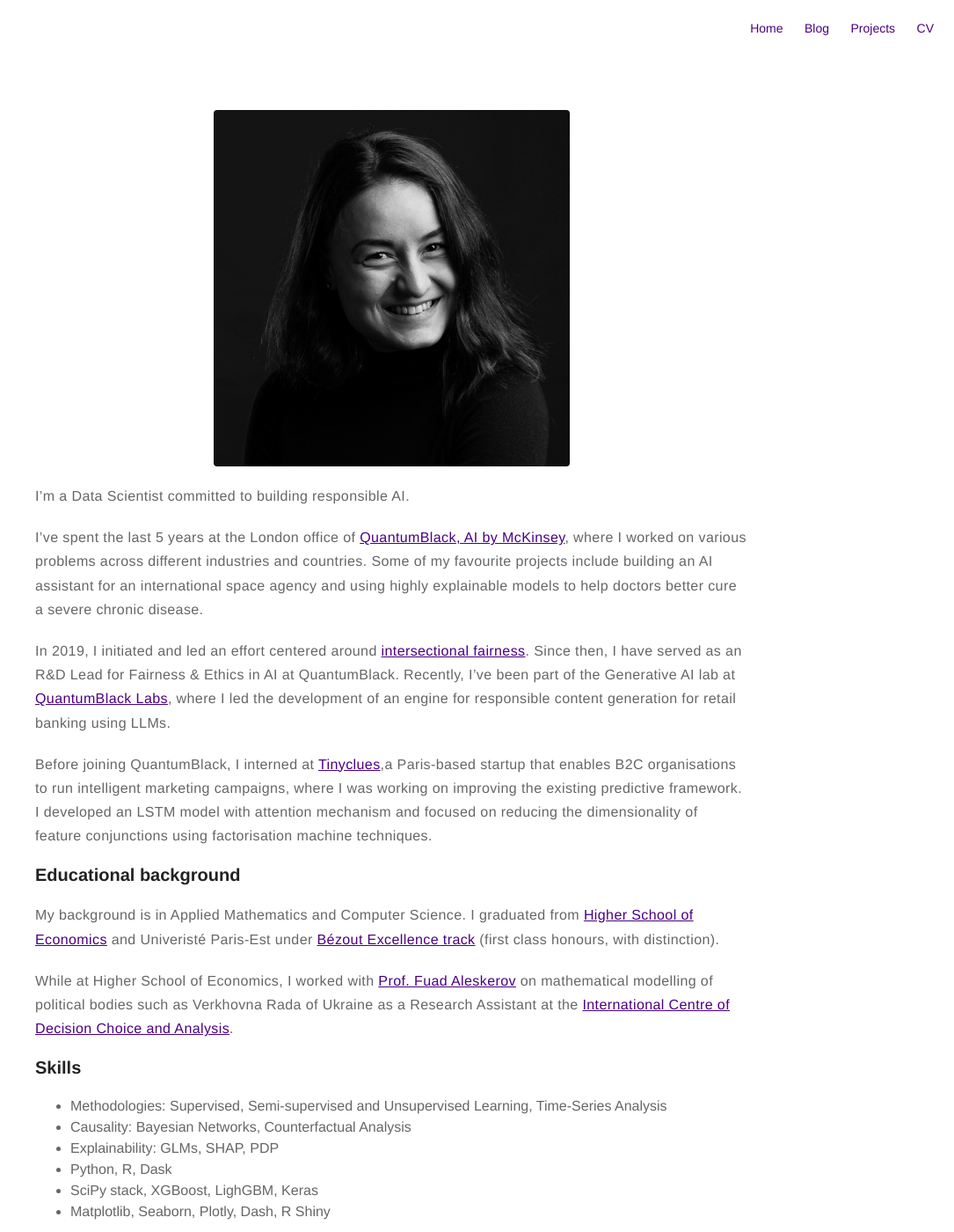
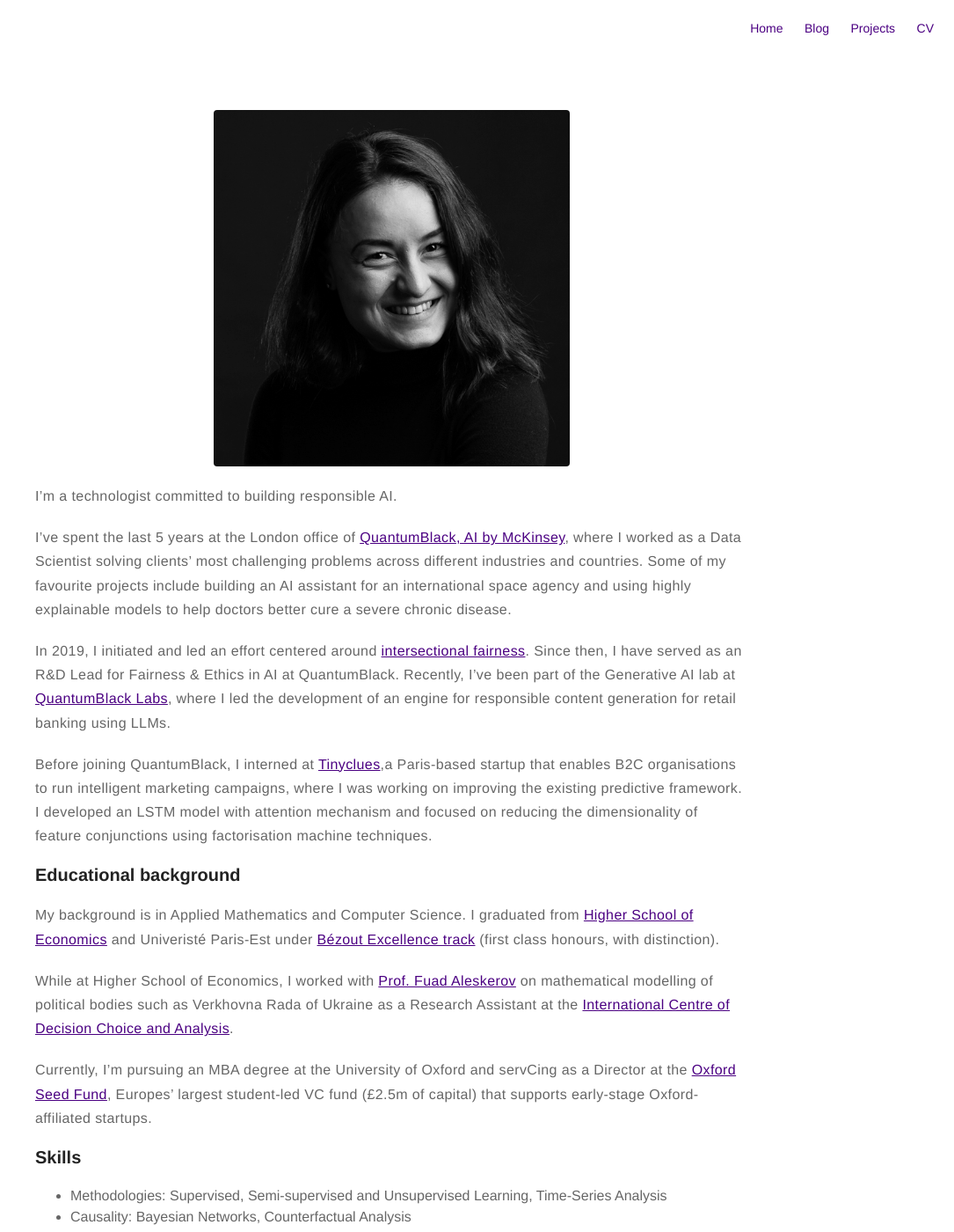
Before and after one commit to vikoliinyk/vikoliinyk.github.io, a Jekyll site: the page built from about.md, in a window 1280 px wide and 1400 px high. Shown: the whole window at 88% size, without its empty margins (195-1280 px from the left). Built offline with Jekyll 4.4.1, drawn with Linux system fonts in a browser that asks for light colours; nearby versions of some CDN libraries.

Commit message:
Life updates

```diff
--- a/about.md
+++ b/about.md
@@ -4,9 +4,9 @@ layout: page
 ---
 ![Profile Image]({% if site.external-image %}{{ site.picture }}{% else %}{{ site.url }}/{{ site.picture }}{% endif %})
 
-I'm a Data Scientist committed to building responsible AI.
+I'm a technologist committed to building responsible AI.
 
-I've spent the last 5 years at the London office of [QuantumBlack, AI by McKinsey](https://www.mckinsey.com/capabilities/quantumblack/how-we-help-clients), where I worked on various problems across different industries and countries. Some of my favourite projects include building an AI assistant for an international space agency and using highly explainable models to help doctors better cure a severe chronic disease.
+I've spent the last 5 years at the London office of [QuantumBlack, AI by McKinsey](https://www.mckinsey.com/capabilities/quantumblack/how-we-help-clients), where I worked as a Data Scientist solving clients' most challenging problems across different industries and countries. Some of my favourite projects include building an AI assistant for an international space agency and using highly explainable models to help doctors better cure a severe chronic disease.
 
 In 2019, I initiated and led an effort centered around [intersectional fairness](https://arxiv.org/abs/1911.01468). Since then, I have served as an R&D Lead for Fairness & Ethics in AI at QuantumBlack. Recently, I've been part of the Generative AI lab at [QuantumBlack Labs](https://www.mckinsey.com/capabilities/quantumblack/labs), where I led the development of an engine for responsible content generation for retail banking using LLMs.
 
@@ -16,6 +16,8 @@ Before joining QuantumBlack, I interned at [Tinyclues](https://www.tinyclues.com
 My background is in Applied Mathematics and Computer Science. I graduated from [Higher School of Economics](https://cs.hse.ru/en/) and Univeristé Paris-Est under [Bézout Excellence track](https://labex-bezout.fr/masters-scholarships/) (first class honours, with distinction).
 
 While at Higher School of Economics, I worked with [Prof. Fuad Aleskerov](https://www.hse.ru/en/staff/faleskerov) on mathematical modelling of political bodies such as Verkhovna Rada of Ukraine as a Research Assistant at the [International Centre of Decision Choice and Analysis](https://www.hse.ru/en/DeCAn/).
+
+Currently, I'm pursuing an MBA degree at the University of Oxford and servCing as a Director at the [Oxford Seed Fund](https://www.sbs.ox.ac.uk/research/centres-and-initiatives/entrepreneurship-centre/oxford-seed-fund), Europes' largest student-led VC fund (£2.5m of capital) that supports early-stage Oxford-affiliated startups.
 
 <h3>Skills</h3>
 
```
